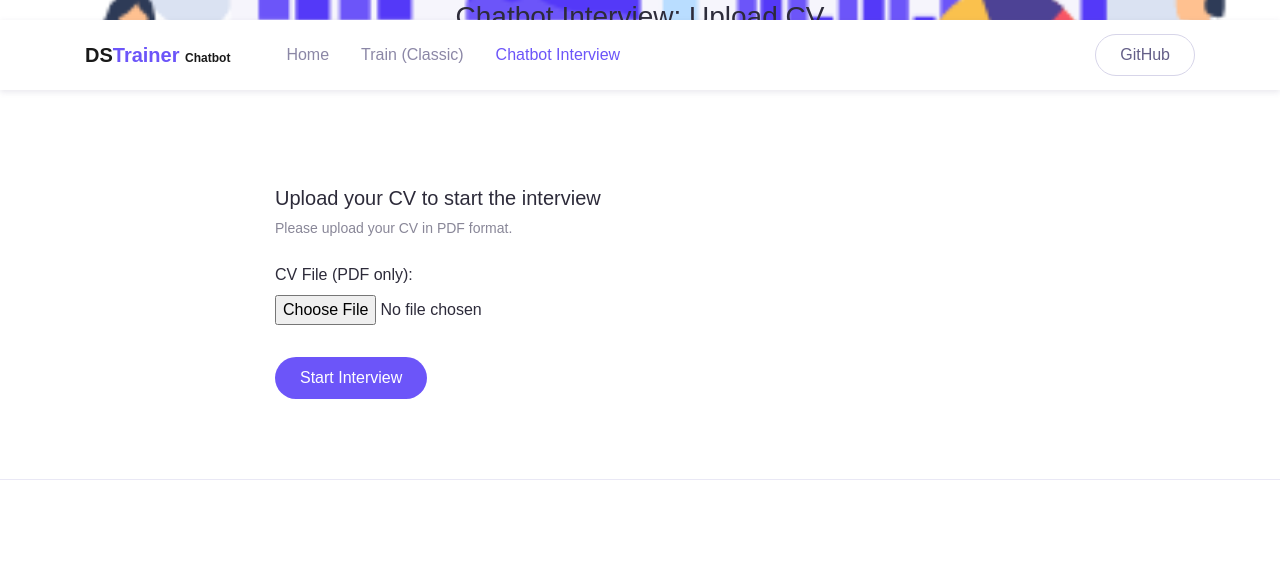
After one commit to RauGarGom/llm_career_trainer, a FastAPI app: template templates/html/chatbot_cv_upload.html in a window 1280 px wide. The commit adds this page. Shown: the top 575 px of the page. Run offline with FastAPI, Linux system fonts and the light colour scheme; the template is opened without the code that fills it, so the values that code supplies are empty; parts of the project's set-up code (start-up, migrations or seed data) failed here and were passed over; some libraries are stand-ins or nearby versions.

Commit message:
Integrate Langgraph chatbot with Jinja2 frontend
- Modified chatbot.py to accept CV text and user input via function arguments, removing direct input() and file reads.
- Updated app.py with new FastAPI endpoints to manage CV upload, chatbot initialization, and interactive chat sessions using Jinja2 templates.
- Created new HTML templates (chatbot_cv_upload.html, chatbot_interface.html) for the chatbot frontend.
- Linked the new chatbot interface from the main index.html page.
- Ensured the Langgraph graph from chatbot.py is used throughout the new interface.

```diff
--- a/app.py
+++ b/app.py
@@ -1,5 +1,5 @@
-from fastapi import FastAPI, Request, Form
-from fastapi.responses import HTMLResponse, StreamingResponse
+from fastapi import FastAPI, Request, Form, UploadFile, File
+from fastapi.responses import HTMLResponse, StreamingResponse, RedirectResponse
 from fastapi.templating import Jinja2Templates
 from fastapi.staticfiles import StaticFiles
 from langchain_cohere import CohereEmbeddings
@@ -10,9 +10,10 @@ import model as md
 import asyncio
 from pydantic import BaseModel, Field
 from typing import Any, Optional
-from langchain_core.messages import AnyMessage
+from langchain_core.messages import AnyMessage, HumanMessage, AIMessage, SystemMessage
 from chatbot import graph, OverallState
-
+from pdfminer.high_level import extract_text
+import io
 
 
 app = FastAPI()
@@ -26,6 +27,8 @@ templates = Jinja2Templates(directory="./templates/html")
 #Pydantic classes:
 
 
+# Global variable to store chatbot state (for simplicity, use session for production)
+chatbot_state: Optional[OverallState] = None
 
 # Startup variables
 load_dotenv(override=True)
@@ -77,11 +80,143 @@ async def stream_explanation():
 
     return StreamingResponse(generate(), media_type="text/event-stream")
 
+# Commenting out the old chatbot endpoint as we are creating a new flow
+# @app.post('/chatbot')
+# async def chatbot_api(input:OverallState): # Renamed to avoid conflict if we uncomment later
+#     # This was for direct API interaction, the new flow is form-based
+#     response = await graph.ainvoke(OverallState(messages=[],cv="",score=5, num_questions=0))
+#     return response["messages"][-1].content
 
-@app.post('/chatbot')
-async def chatbot(input:OverallState):
-    response = await graph.ainvoke(OverallState(messages=[],cv="",score=5, num_questions=0)) ### HumanMessage(content="Hello, glad to be here")
-    return response["messages"][-1].content
+@app.get("/chatbot-cv", response_class=HTMLResponse)
+async def chatbot_cv_upload_page(request: Request):
+    return templates.TemplateResponse("chatbot_cv_upload.html", {"request": request})
+
+@app.post("/chatbot-start")
+async def chatbot_start(request: Request, cv_file: UploadFile = File(...)):
+    global chatbot_state
+    try:
+        cv_content_bytes = await cv_file.read()
+        cv_text = extract_text(io.BytesIO(cv_content_bytes))
+
+        # Initialize state
+        initial_messages = [SystemMessage(content="Chat started. CV has been uploaded.")]
+        chatbot_state = OverallState(
+            messages=initial_messages,
+            cv=cv_text,
+            score=0, # Initial score
+            num_questions=0,
+            should_end=False,
+            current_human_input=None
+        )
+
+        # Run the graph until the first AI message (after cv_reader and first chatbot call)
+        # The initial state for ainvoke should be what cv_reader expects or what the graph start node expects.
+        # Our cv_reader now expects cv to be in the state.
+
+        # Initial state for the graph invocation
+        initial_graph_input = {
+            "messages": chatbot_state.messages, # System message
+            "cv": chatbot_state.cv,
+            "score": chatbot_state.score,
+            "num_questions": chatbot_state.num_questions,
+            "should_end": chatbot_state.should_end,
+            "current_human_input": None # No human input yet
+        }
+
+        # This will run cv_reader, then chatbot node.
+        # The graph should pause before human_response.
+        # The result 'current_graph_output_state_dict' will be the state after the 'chatbot' node.
+        current_graph_output_state_dict = await graph.ainvoke(initial_graph_input)
+
+        # Update our global chatbot_state with the new state from the graph
+        # Ensure all fields are updated, including those not explicitly returned if graph modifies them implicitly.
+        chatbot_state = OverallState(**current_graph_output_state_dict)
+
+        ai_first_message = ""
+        if chatbot_state.messages and isinstance(chatbot_state.messages[-1], AIMessage):
+            ai_first_message = chatbot_state.messages[-1].content
+        else:
+            # This indicates something unexpected in the graph's output or structure
+            print("Warning: Expected last message to be AIMessage after initial graph invocation.")
+            # Provide a fallback message and add it to the state for consistency
+            ai_first_message = "I've processed your CV. Please ask your first question or tell me what you'd like to discuss."
+            if chatbot_state is not None: # chatbot_state should be defined here
+                 chatbot_state.messages.append(AIMessage(content=ai_first_message))
+            else: # Should not happen if logic is correct
+                 print("ERROR: chatbot_state is None when trying to append fallback AIMessage")
+
+
+        return templates.TemplateResponse("chatbot_interface.html", {
+            "request": request,
+            "chat_history": chatbot_state.messages if chatbot_state else [],
+            "ai_message": ai_first_message
+        })
+
+    except Exception as e:
+        print(f"Error during CV processing or initial chatbot call: {e}")
+        # Redirect to CV upload with an error message, or render an error page
+        return templates.TemplateResponse("chatbot_cv_upload.html", {"request": request, "error": str(e)})
+
+@app.post("/chatbot-respond")
+async def chatbot_respond(request: Request, user_input: str = Form(...)):
+    global chatbot_state
+
+    if chatbot_state is None:
+        # This shouldn't happen if the user followed the flow
+        return RedirectResponse(url="/chatbot-cv", status_code=303)
+
+    # Update state with human input
+    chatbot_state.current_human_input = user_input
+    # The human_response node in chatbot.py will add this to messages and clear current_human_input
+
+    try:
+        # Invoke the graph. It will run human_response, then questions_condition,
+        # then either chatbot (for another question) or chatbot_ender.
+        current_graph_input = chatbot_state.dict()
+
+        # The graph's human_response node will take current_human_input, add it as HumanMessage.
+        # Then it proceeds to chatbot or chatbot_ender.
+        output_state_dict = await graph.ainvoke(current_graph_input)
+        chatbot_state = OverallState(**output_state_dict)
+
+        ai_response_content = ""
+        if chatbot_state.messages and isinstance(chatbot_state.messages[-1], AIMessage):
+            ai_response_content = chatbot_state.messages[-1].content
+        else:
+            print("Warning: No new AIMessage found after graph invocation in chatbot_respond.")
+            # This might mean the graph ended or an issue occurred.
+            # If should_end is true, the last message might be the ender message.
+            if chatbot_state.should_end:
+                ai_response_content = "The chat session has ended." # Or pull from last message if available
+            else:
+                ai_response_content = "An unexpected error occurred, or no AI response was generated."
+
+
+        if chatbot_state.should_end:
+            # If the conversation should end, we can display the final message
+            # and perhaps redirect to a summary page or clear the state.
+            # For now, just render the interface, it might show the final AI message.
+             return templates.TemplateResponse("chatbot_interface.html", {
+                "request": request,
+                "chat_history": chatbot_state.messages,
+                "ai_message": ai_response_content,
+                "conversation_ended": True
+            })
+
+        return templates.TemplateResponse("chatbot_interface.html", {
+            "request": request,
+            "chat_history": chatbot_state.messages,
+            "ai_message": ai_response_content
+        })
+
+    except Exception as e:
+        print(f"Error during chatbot response generation: {e}")
+        return templates.TemplateResponse("chatbot_interface.html", {
+            "request": request,
+            "chat_history": chatbot_state.messages if chatbot_state else [],
+            "ai_message": "Sorry, an error occurred while processing your response.",
+            "error": str(e)
+        })
 
 if __name__ == "__main__":
     uvicorn.run(app, host="0.0.0.0", port=8000)
--- /dev/null
+++ b/templates/html/chatbot_cv_upload.html
@@ -0,0 +1,100 @@
+<!DOCTYPE html>
+<html lang="en">
+<head>
+  <meta charset="UTF-8">
+  <meta name="viewport" content="width=device-width, initial-scale=1.0">
+  <meta http-equiv="X-UA-Compatible" content="IE=edge">
+  <meta name="copyright" content="MACode ID, https://macodeid.com">
+  <title>Chatbot CV Upload - DSTrainer</title>
+  <link rel="stylesheet" href="/assets/vendor/animate/animate.css">
+  <link rel="stylesheet" href="/assets/css/bootstrap.css">
+  <link rel="stylesheet" href="/assets/css/maicons.css">
+  <link rel="stylesheet" href="/assets/vendor/owl-carousel/css/owl.carousel.css">
+  <link rel="stylesheet" href="/assets/css/theme.css">
+  <link rel="icon" href="/assets/img/favicon-32x32.png" type="image/x-icon">
+</head>
+<body>
+
+  <!-- Back to top button -->
+  <div class="back-to-top"></div>
+
+  <header>
+    <nav class="navbar navbar-expand-lg navbar-light navbar-float">
+      <div class="container">
+        <a href="/" class="navbar-brand">DS<span class="text-primary">Trainer</span> <span class="text-xs">Chatbot</span></a>
+        <button class="navbar-toggler" data-toggle="collapse" data-target="#navbarContent" aria-controls="navbarContent" aria-expanded="false" aria-label="Toggle navigation">
+          <span class="navbar-toggler-icon"></span>
+        </button>
+
+        <div class="navbar-collapse collapse" id="navbarContent">
+          <ul class="navbar-nav ml-lg-4 pt-3 pt-lg-0">
+            <li class="nav-item">
+              <a href="/" class="nav-link">Home</a>
+            </li>
+            <li class="nav-item">
+              <a href="/generate-question" class="nav-link">Train (Classic)</a>
+            </li>
+            <li class="nav-item active">
+              <a href="/chatbot-cv" class="nav-link">Chatbot Interview</a>
+            </li>
+          </ul>
+          <div class="ml-auto">
+            <a href="https://github.com/RauGarGom/" target="_blank" rel="noopener noreferrer" class="btn btn-outline rounded-pill">GitHub</a>
+          </div>
+        </div>
+      </div>
+    </nav>
+
+    <div class="page-hero-section bg-image hero-mini" style="background-image: url(/assets/img/bg_image_1.png);">
+      <div class="hero-caption">
+        <div class="container fg-white h-100">
+          <div class="row justify-content-center align-items-center text-center h-100">
+            <div class="col-lg-6">
+              <h3 class="mb-4 fw-medium">Chatbot Interview: Upload CV</h3>
+            </div>
+          </div>
+        </div>
+      </div>
+    </div>
+  </header>
+
+  <main>
+    <div class="page-section">
+      <div class="container">
+        <div class="row justify-content-center">
+          <div class="col-lg-8">
+            <div class="card-page mt-5">
+              <h5 class="fg-primary">Upload your CV to start the interview</h5>
+              <p class="text-sm">Please upload your CV in PDF format.</p>
+
+              {% if error %}
+                <div class="alert alert-danger" role="alert">
+                  Error: {{ error }}
+                </div>
+              {% endif %}
+
+              <form action="/chatbot-start" method="post" enctype="multipart/form-data" class="mt-4">
+                <div class="form-group">
+                  <label for="cv_file">CV File (PDF only):</label>
+                  <input type="file" class="form-control-file" id="cv_file" name="cv_file" accept=".pdf" required>
+                </div>
+                <button type="submit" class="btn btn-primary rounded-pill mt-3">Start Interview</button>
+              </form>
+            </div>
+          </div>
+        </div>
+      </div>
+    </div>
+  </main>
+
+  <footer class="page-footer">
+    <!-- Footer content similar to index.html if desired -->
+  </footer>
+
+  <script src="/assets/js/jquery-3.5.1.min.js"></script>
+  <script src="/assets/js/bootstrap.bundle.min.js"></script>
+  <script src="/assets/vendor/wow/wow.min.js"></script>
+  <script src="/assets/js/theme.js"></script>
+
+</body>
+</html>
```
Also changed, not shown: chatbot.py (+34 -7 lines), templates/html/chatbot_interface.html (added, +166 -0 lines), templates/html/index.html (+7 -3 lines).
